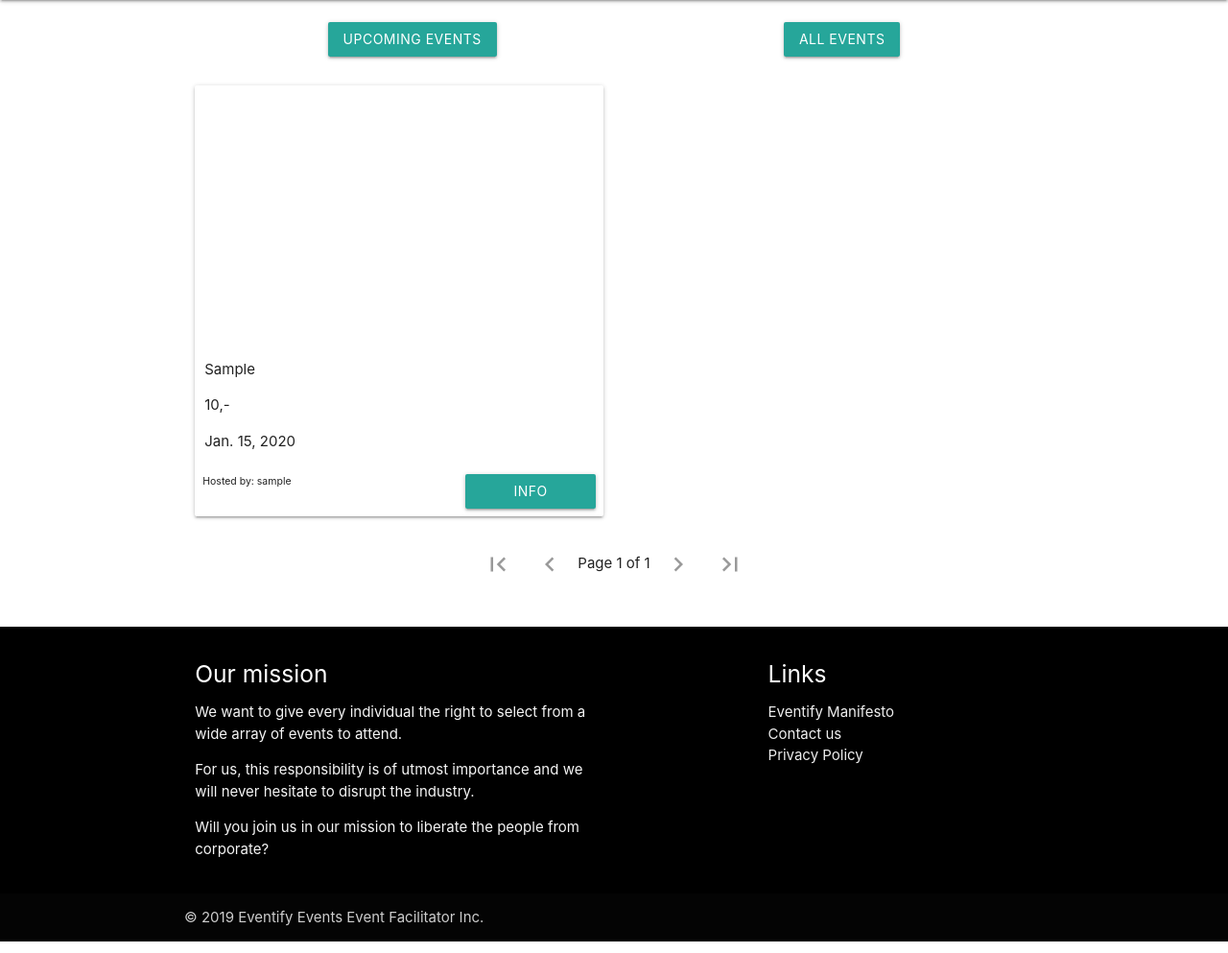
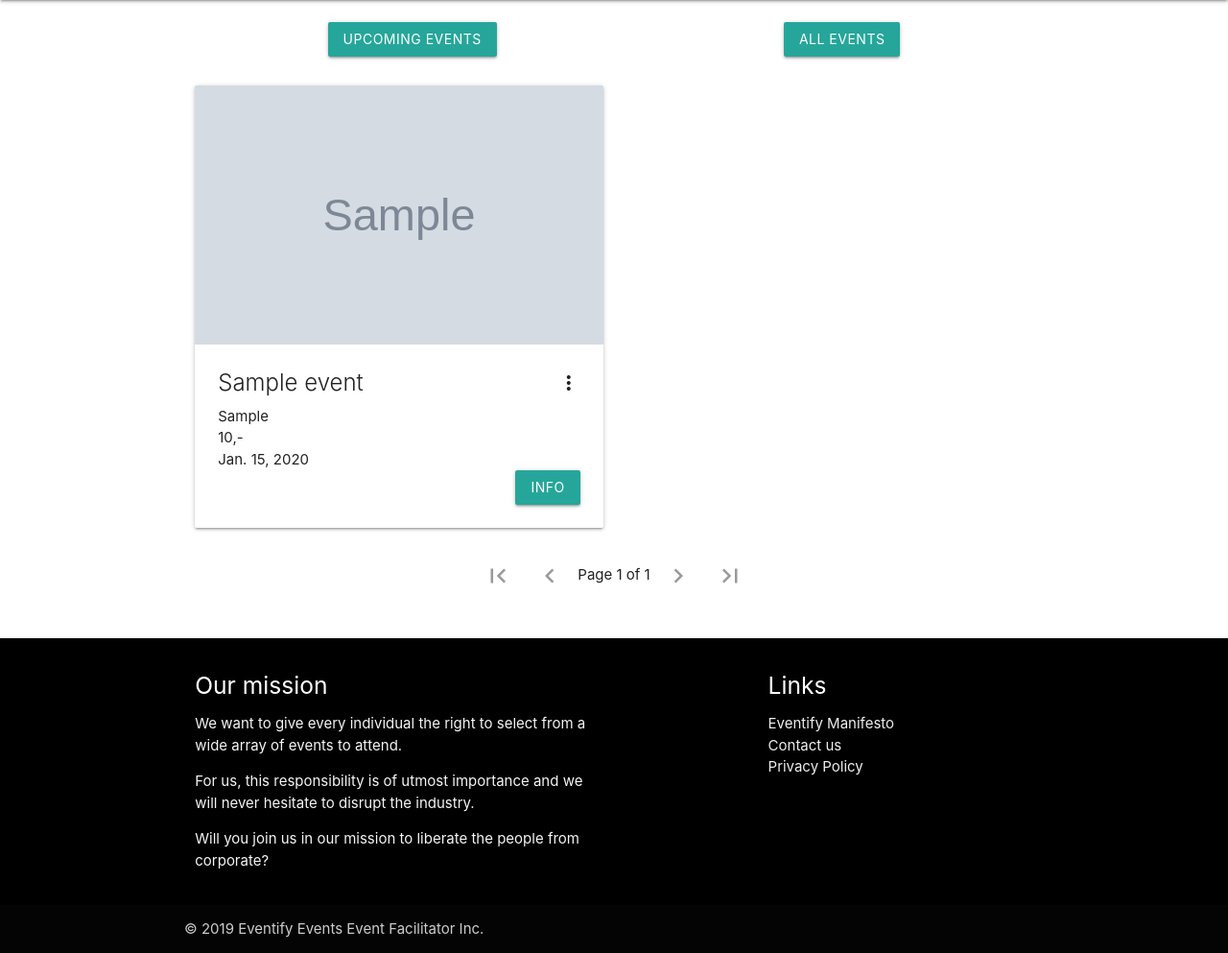
Before and after one commit to Magssch/Eventify, a Django app: page /events/ in a window 1280 px wide. Shown: the part 64-1057 px from the top of the page at 96% size. Run offline with Django 3.2, Linux system fonts and the light colour scheme; tables that the repository leaves empty hold one stand-in row (values such as "Sample post"); grey boxes marked "Sample" are stand-in pictures; some libraries are stand-ins or nearby versions.

Commit message:
Fixed card-image size

```diff
--- a/main/templates/main/event_info.html
+++ b/main/templates/main/event_info.html
@@ -12,7 +12,7 @@
 			<div class="card">
 				<div class="card-image">
 						<div style="height:400px; background: url({{event.image.url}}) no-repeat center; background-size: cover;"></div> <!-- legge til bilde fra objektet-->
-					<span class="card-title">{{event.name}}</span>
+					<span class="card-title" style="text-shadow: 2px 2px 5px rgba(0,0,0,0.8)">{{event.name}}</span>
 				</div>
 				<div class="card-content">
 					<p>{{event.description}}</p>
--- a/main/templates/main/events.html
+++ b/main/templates/main/events.html
@@ -9,6 +9,7 @@
 
 
 {% block content %}
+    {% load static from staticfiles %}
     <div class="container" style=" min-height: 60vh">
         <br/>
         <div style="display: flex; justify-content: center; ">
@@ -30,17 +31,21 @@
         <div class="col s12 m6" style="min-width: 400px">
           <div class="card">
             <div class="card-image">
-                <a href="{{event.get_absolute_url}}" class="waves-effect waves-light"><div style="background: url({{event.image.url}}) no-repeat center; background-size: cover; height: 270px;"> </div></a>
-              <span class="card-title">{{event.name}}</span>
+                <a href="{{event.get_absolute_url}}" class="waves-effect waves-light" style="width: 100%"><img src="{% static 'main/images/bg.png' %}" style="height: 270px; width: 100%; background: url({{event.image.url}}) no-repeat center; background-size: cover;" alt="NO PICTURE"></a>
             </div>
-            <div class="content" style="margin-left: 10px">
-              <p>{{event.location}}</p>
-              <p>{{event.price}},-</p>
-              <p>{{event.date}}</p>
+            <div class="card-content"><span class="card-title activator grey-text text-darken-4">
+                {{event.name}}<i class="material-icons right">more_vert</i></span>
+                <p>{{event.location}}</p>
+                <p>{{event.price}},-</p>
+                <p>{{event.date}}</p>
+                <div style="width: 100%; display: flex; flex-direction: column;"><a href="{{event.get_absolute_url}}" style="align-self: flex-end" class="btn waves-effect waves-light">Info</a></div>
             </div>
-            <div style="display: flex; flex-direction: row; width: 100%">
-              <p style="font-size:70%; margin: 8px; align-self: flex-start; flex: 1">Hosted by: {{event.organizer}}</p>
-              <a href="{{event.get_absolute_url}}" style="align-self: flex-end; flex: 0.4; margin: 8px;" class="btn waves-effect waves-light">Info</a>
+            <div class="card-reveal">
+              <span class="card-title grey-text text-darken-4">{{event.name}}<i class="material-icons right">close</i></span>
+                <div><br/>
+                    <p>{{event.description}}</p><br/>
+                    <p style="align-self: flex-end">Hosted by <b>{{event.organizer}}</b></p>
+                </div>
             </div>
           </div>
         </div>
```
Also changed, not shown: main/static/main/images/bg.png (added).
